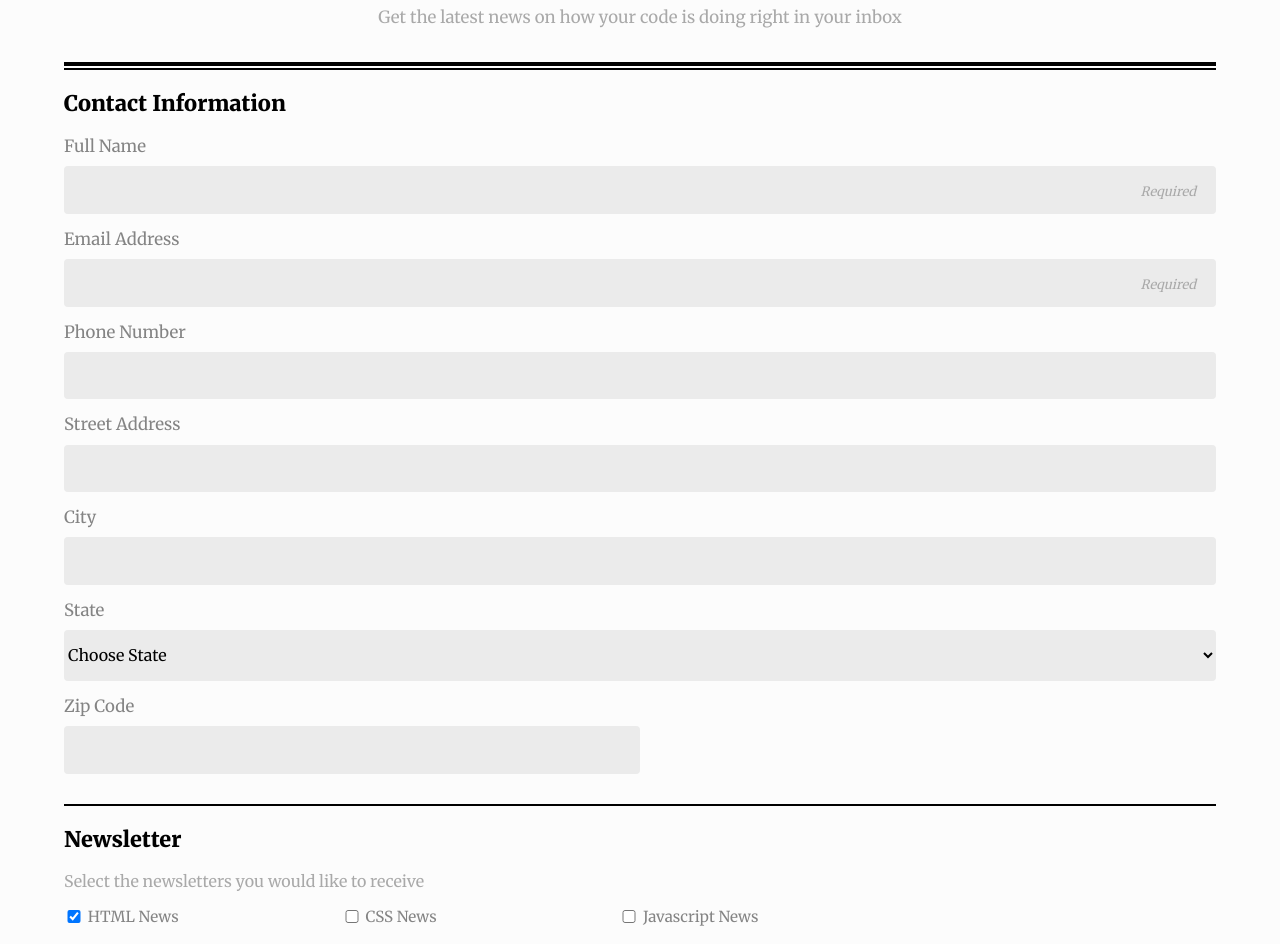
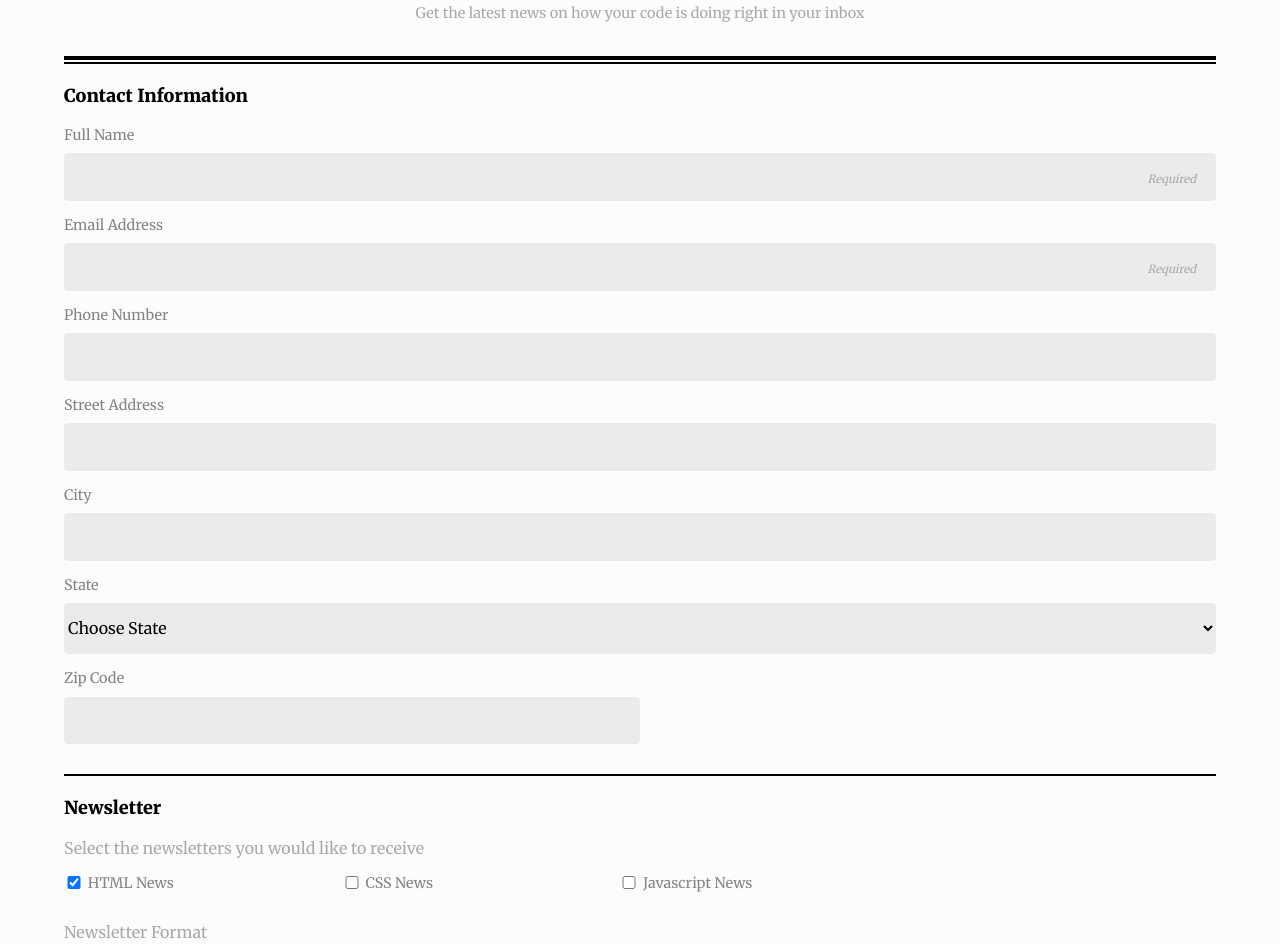
Before and after one commit to jkyochum/Online-Registration-Form, a plain HTML site: page index.html in a window 1280 px wide. Shown: the part 133-1077 px from the top of the page. Drawn offline with Linux system fonts and the light colour scheme.

Commit message:
Update styles.css

```diff
--- a/css/styles.css
+++ b/css/styles.css
@@ -24,7 +24,6 @@ header p {
 
 header h3 {
     font-weight: bold;
-    font-size: 1.35em;
     margin: 0;
     padding: 25px 0 10px;
 }
@@ -35,7 +34,7 @@ header p {
     color: darkgrey;
     padding-bottom: 35px;
     border-bottom: 4px solid black;
-    font-size: 1.05em;
+    font-size: .9em;
 }
 
 main {
@@ -58,7 +57,7 @@ form fieldset legend {
     padding: 22px 0 4px;
     width: 100%;
     font-weight: bold;
-    font-size: 1.35em;
+    font-size: 1.12em;
 }
 
 form fieldset label {
@@ -66,7 +65,7 @@ form fieldset label {
     padding-bottom: 10px;
     color: #848484;
     padding-top: 16px;
-    font-size: 1.05em;
+    font-size: .9em;
 }
 
 form fieldset input,
@@ -92,7 +91,7 @@ footer {
 }
 
 form fieldset input::placeholder {
-    font-size: .8em;
+    font-size: .7em;
     padding-right: 20px;
     text-align: right;
 }
@@ -108,8 +107,7 @@ form fieldset:nth-of-type(1) {
 form fieldset:nth-of-type(2) label {
     display: inline-block;
     width: 250px;
-    padding-top: 0;
-    font-size: .95em;
+    padding: 0 0 15px;
 }
 
 input[type="checkbox"],
```
